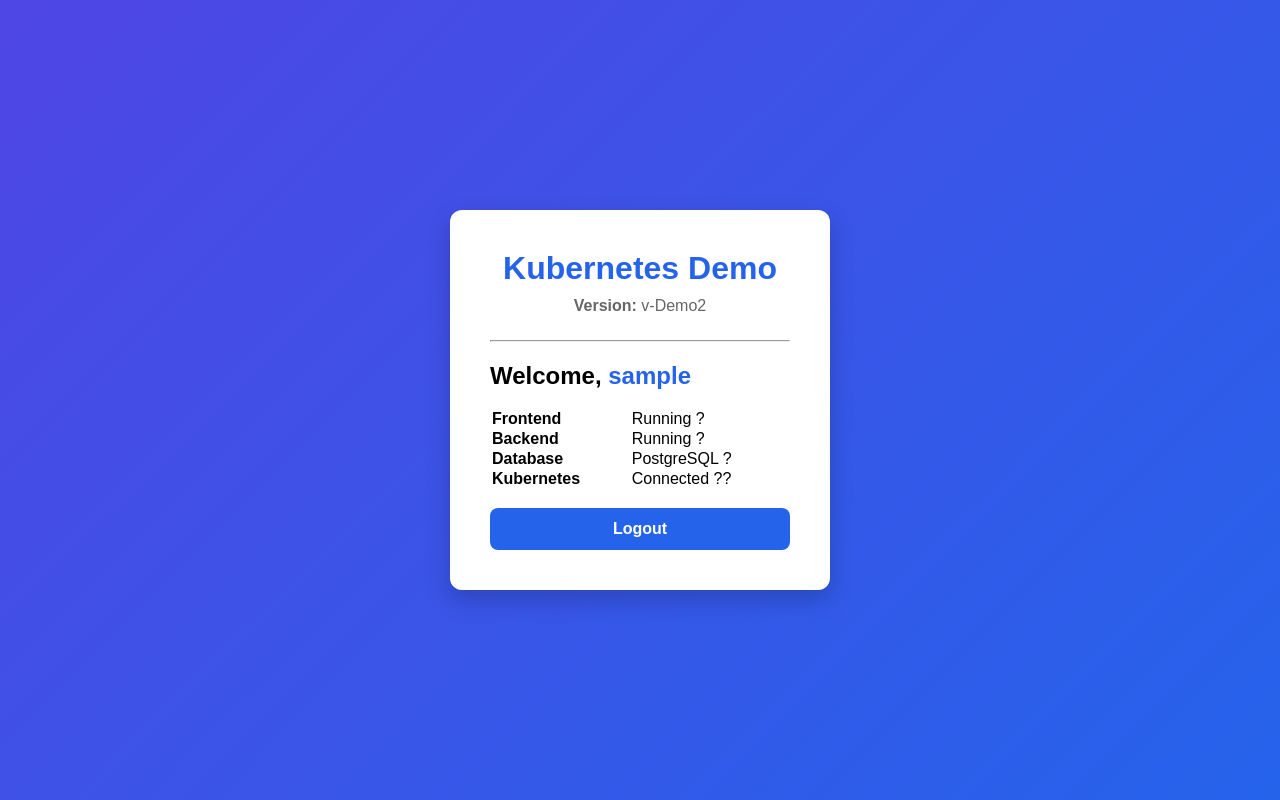
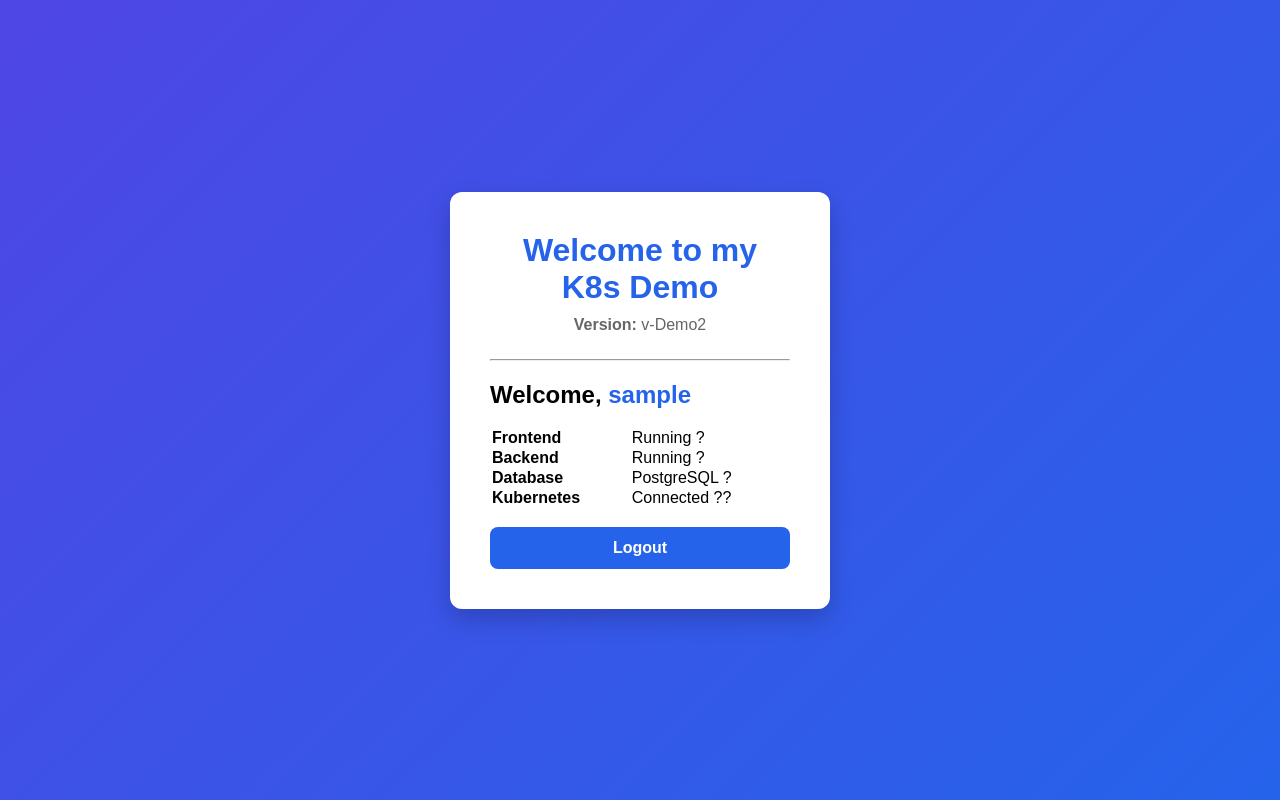
Before and after one commit to Nirmallya-Chakraborty/k8s-demo-project, a plain HTML site: page frontend/welcome.html in a window 1280 px wide. Drawn offline with Linux system fonts and the light colour scheme; sample sign-in values are in the browser's storage.

Commit message:
Update title in welcome.html to reflect K8s demo

```diff
--- a/frontend/welcome.html
+++ b/frontend/welcome.html
@@ -13,7 +13,7 @@
 
     <div class="login-box">
 
-        <h1>Kubernetes Demo</h1>
+        <h1>Welcome to my K8s Demo</h1>
         <p><strong>Version:</strong> v-Demo2</p>
 
         <hr style="margin:20px 0;">
```
